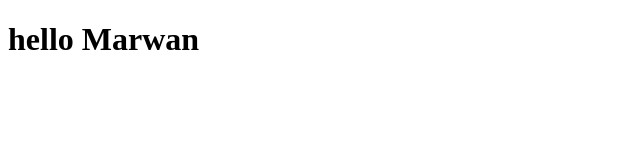
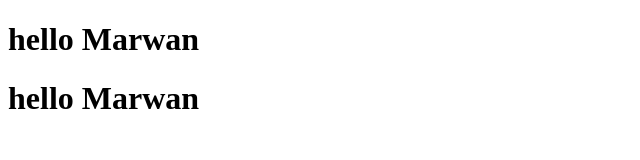
Before and after one commit to MarwanEssa2006/new-repo, a plain HTML site: page index.html in a window 1280 px wide. Shown: the whole page, without its empty margins (0-640 px from the left). Drawn offline with Linux system fonts and the light colour scheme.

Commit message:
new repo

```diff
--- a/index.html
+++ b/index.html
@@ -7,6 +7,7 @@
 </head>
 <body>
     <h1>hello Marwan </h1>
+    <h1>hello Marwan </h1>
     <script src="app.js"></script>
 </body>
 </html>
```
